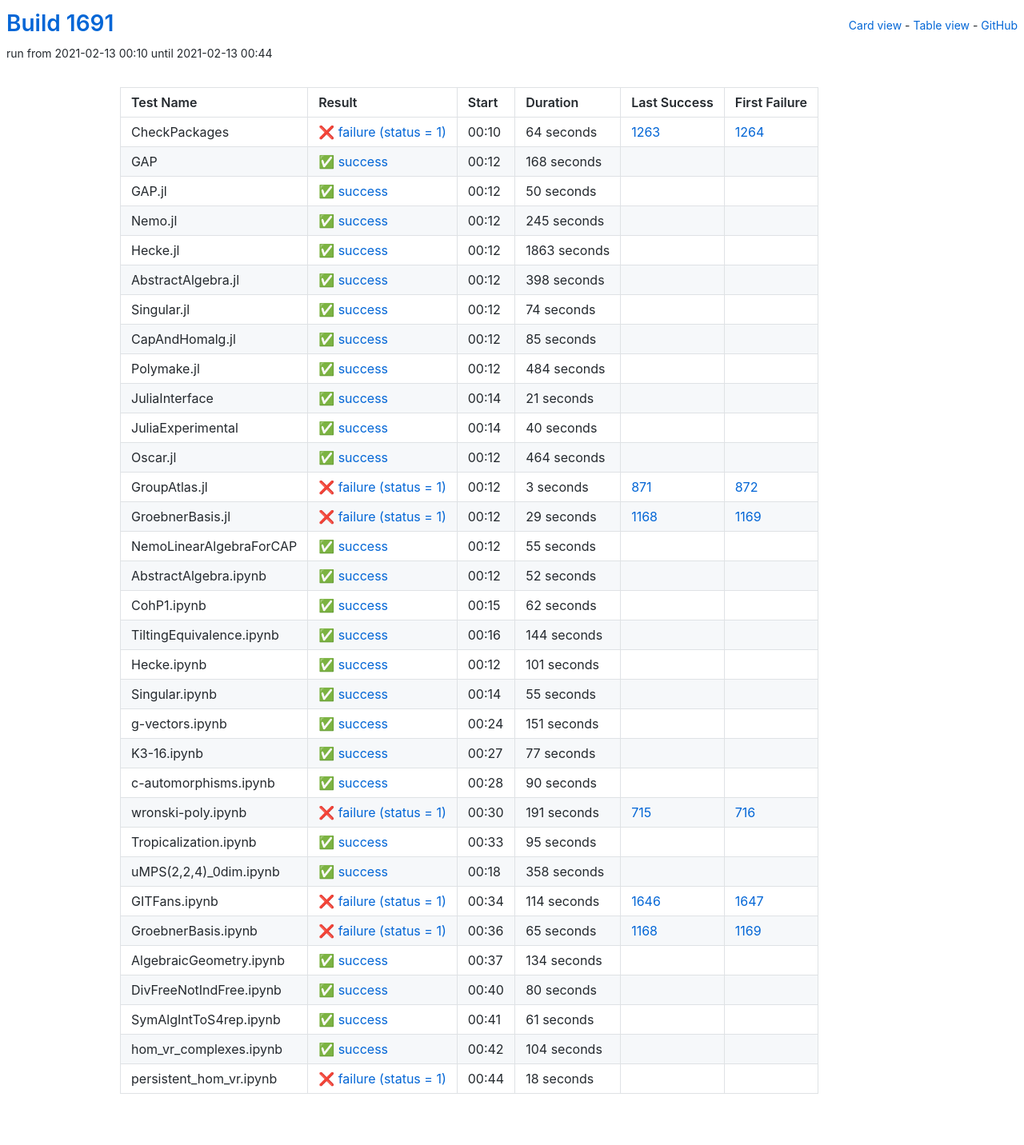
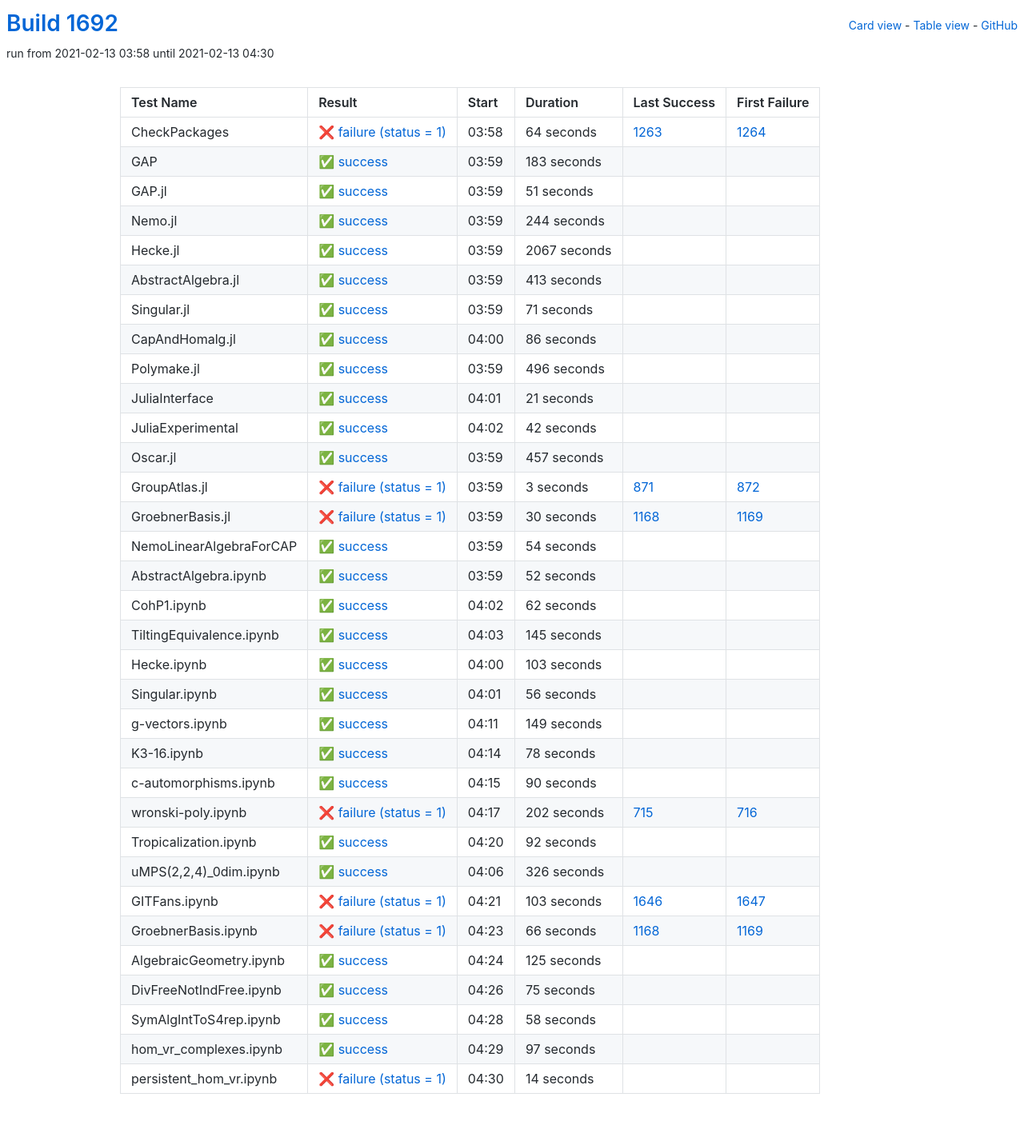
Before and after one commit to oscar-system/oscar-ci-status-stable, a Jekyll site: the page built from table.html, in a window 1280 px wide. Shown: the whole page at 80% size. Built offline with Jekyll 4.4.1, drawn with Linux system fonts in a browser that asks for light colours.

Commit message:
Build #1692

```diff
--- a/_data/ci.yml
+++ b/_data/ci.yml
@@ -1,6 +1,6 @@
 ---
-build: 1691
-build_url: https://oscarci.mathematik.uni-kl.de/job/oscar-stable/1691/
+build: 1692
+build_url: https://oscarci.mathematik.uni-kl.de/job/oscar-stable/1692/
 job: oscar-stable
 organization: oscar-system
 repo: oscar-ci-status-stable
@@ -8,8 +8,8 @@ repourl: https://github.com/oscar-system/oscar-ci-status-stable
 tests:
 - name: CheckPackages
   id: checkpackages
-  log: https://oscarci.mathematik.uni-kl.de/job/oscar-stable/1691/artifact/logs/build-1691/CheckPackages.log
-  start: 2021-02-13 00:10
+  log: https://oscarci.mathematik.uni-kl.de/job/oscar-stable/1692/artifact/logs/build-1692/CheckPackages.log
+  start: 2021-02-13 03:58
   success: false
   exitcode: 1
   status: failure
@@ -20,104 +20,104 @@ tests:
   first_failure_url: https://oscarci.mathematik.uni-kl.de/job/oscar-stable/1264/
 - name: GAP
   id: gap
-  log: https://oscarci.mathematik.uni-kl.de/job/oscar-stable/1691/artifact/logs/build-1691/GAP.log
-  start: 2021-02-13 00:12
+  log: https://oscarci.mathematik.uni-kl.de/job/oscar-stable/1692/artifact/logs/build-1692/GAP.log
+  start: 2021-02-13 03:59
   success: true
   exitcode: 0
   status: success
-  duration: 168
+  duration: 183
   last_success: false
   last_success_url:
   first_failure: false
   first_failure_url:
 - name: GAP.jl
   id: gap-jl
-  log: https://oscarci.mathematik.uni-kl.de/job/oscar-stable/1691/artifact/logs/build-1691/GAP.jl.log
-  start: 2021-02-13 00:12
+  log: https://oscarci.mathematik.uni-kl.de/job/oscar-stable/1692/artifact/logs/build-1692/GAP.jl.log
+  start: 2021-02-13 03:59
   success: true
   exitcode: 0
   status: success
-  duration: 50
+  duration: 51
   last_success: false
   last_success_url:
   first_failure: false
   first_failure_url:
 - name: Nemo.jl
   id: nemo-jl
-  log: https://oscarci.mathematik.uni-kl.de/job/oscar-stable/1691/artifact/logs/build-1691/Nemo.jl.log
-  start: 2021-02-13 00:12
+  log: https://oscarci.mathematik.uni-kl.de/job/oscar-stable/1692/artifact/logs/build-1692/Nemo.jl.log
+  start: 2021-02-13 03:59
   success: true
   exitcode: 0
   status: success
-  duration: 245
+  duration: 244
   last_success: false
   last_success_url:
   first_failure: false
   first_failure_url:
 - name: Hecke.jl
   id: hecke-jl
-  log: https://oscarci.mathematik.uni-kl.de/job/oscar-stable/1691/artifact/logs/build-1691/Hecke.jl.log
-  start: 2021-02-13 00:12
+  log: https://oscarci.mathematik.uni-kl.de/job/oscar-stable/1692/artifact/logs/build-1692/Hecke.jl.log
+  start: 2021-02-13 03:59
   success: true
   exitcode: 0
   status: success
-  duration: 1863
+  duration: 2067
   last_success: false
   last_success_url:
   first_failure: false
   first_failure_url:
 - name: AbstractAlgebra.jl
   id: abstractalgebra-jl
-  log: https://oscarci.mathematik.uni-kl.de/job/oscar-stable/1691/artifact/logs/build-1691/AbstractAlgebra.jl.log
-  start: 2021-02-13 00:12
+  log: https://oscarci.mathematik.uni-kl.de/job/oscar-stable/1692/artifact/logs/build-1692/AbstractAlgebra.jl.log
+  start: 2021-02-13 03:59
   success: true
   exitcode: 0
   status: success
-  duration: 398
+  duration: 413
   last_success: false
   last_success_url:
   first_failure: false
   first_failure_url:
 - name: Singular.jl
   id: singular-jl
-  log: https://oscarci.mathematik.uni-kl.de/job/oscar-stable/1691/artifact/logs/build-1691/Singular.jl.log
-  start: 2021-02-13 00:12
+  log: https://oscarci.mathematik.uni-kl.de/job/oscar-stable/1692/artifact/logs/build-1692/Singular.jl.log
+  start: 2021-02-13 03:59
   success: true
   exitcode: 0
   status: success
-  duration: 74
+  duration: 71
   last_success: false
   last_success_url:
   first_failure: false
   first_failure_url:
 - name: CapAndHomalg.jl
   id: capandhomalg-jl
-  log: https://oscarci.mathematik.uni-kl.de/job/oscar-stable/1691/artifact/logs/build-1691/CapAndHomalg.jl.log
-  start: 2021-02-13 00:12
+  log: https://oscarci.mathematik.uni-kl.de/job/oscar-stable/1692/artifact/logs/build-1692/CapAndHomalg.jl.log
+  start: 2021-02-13 04:00
   success: true
   exitcode: 0
   status: success
-  duration: 85
+  duration: 86
   last_success: false
   last_success_url:
   first_failure: false
   first_failure_url:
 - name: Polymake.jl
   id: polymake-jl
-  log: https://oscarci.mathematik.uni-kl.de/job/oscar-stable/1691/artifact/logs/build-1691/Polymake.jl.log
-  start: 2021-02-13 00:12
+  log: https://oscarci.mathematik.uni-kl.de/job/oscar-stable/1692/artifact/logs/build-1692/Polymake.jl.log
+  start: 2021-02-13 03:59
   success: true
   exitcode: 0
   status: success
-  duration: 484
+  duration: 496
   last_success: false
   last_success_url:
   first_failure: false
   first_failure_url:
 - name: JuliaInterface
   id: juliainterface
-  log: https://oscarci.mathematik.uni-kl.de/job/oscar-stable/1691/artifact/logs/build-1691/JuliaInterface.log
-  start: 2021-02-13 00:14
+  log: https://oscarci.mathematik.uni-kl.de/job/oscar-stable/1692/artifact/logs/build-1692/JuliaInterface.log
+  start: 2021-02-13 04:01
   success: true
   exitcode: 0
   status: success
@@ -128,32 +128,32 @@ tests:
   first_failure_url:
 - name: JuliaExperimental
   id: juliaexperimental
-  log: https://oscarci.mathematik.uni-kl.de/job/oscar-stable/1691/artifact/logs/build-1691/JuliaExperimental.log
-  start: 2021-02-13 00:14
+  log: https://oscarci.mathematik.uni-kl.de/job/oscar-stable/1692/artifact/logs/build-1692/JuliaExperimental.log
+  start: 2021-02-13 04:02
   success: true
   exitcode: 0
   status: success
-  duration: 40
+  duration: 42
   last_success: false
   last_success_url:
   first_failure: false
   first_failure_url:
 - name: Oscar.jl
   id: oscar-jl
-  log: https://oscarci.mathematik.uni-kl.de/job/oscar-stable/1691/artifact/logs/build-1691/Oscar.jl.log
-  start: 2021-02-13 00:12
+  log: https://oscarci.mathematik.uni-kl.de/job/oscar-stable/1692/artifact/logs/build-1692/Oscar.jl.log
+  start: 2021-02-13 03:59
   success: true
   exitcode: 0
   status: success
-  duration: 464
+  duration: 457
   last_success: false
   last_success_url:
   first_failure: false
   first_failure_url:
 - name: GroupAtlas.jl
   id: groupatlas-jl
-  log: https://oscarci.mathematik.uni-kl.de/job/oscar-stable/1691/artifact/logs/build-1691/GroupAtlas.jl.log
-  start: 2021-02-13 00:12
+  log: https://oscarci.mathematik.uni-kl.de/job/oscar-stable/1692/artifact/logs/build-1692/GroupAtlas.jl.log
+  start: 2021-02-13 03:59
   success: false
   exitcode: 1
   status: failure
@@ -164,32 +164,32 @@ tests:
   first_failure_url: https://oscarci.mathematik.uni-kl.de/job/oscar-stable/872/
 - name: GroebnerBasis.jl
   id: groebnerbasis-jl
-  log: https://oscarci.mathematik.uni-kl.de/job/oscar-stable/1691/artifact/logs/build-1691/GroebnerBasis.jl.log
-  start: 2021-02-13 00:12
+  log: https://oscarci.mathematik.uni-kl.de/job/oscar-stable/1692/artifact/logs/build-1692/GroebnerBasis.jl.log
+  start: 2021-02-13 03:59
   success: false
   exitcode: 1
   status: failure
-  duration: 29
+  duration: 30
   last_success: 1168
   last_success_url: https://oscarci.mathematik.uni-kl.de/job/oscar-stable/1168/
   first_failure: 1169
   first_failure_url: https://oscarci.mathematik.uni-kl.de/job/oscar-stable/1169/
 - name: NemoLinearAlgebraForCAP
   id: nemolinearalgebraforcap
-  log: https://oscarci.mathematik.uni-kl.de/job/oscar-stable/1691/artifact/logs/build-1691/NemoLinearAlgebraForCAP.log
-  start: 2021-02-13 00:12
+  log: https://oscarci.mathematik.uni-kl.de/job/oscar-stable/1692/artifact/logs/build-1692/NemoLinearAlgebraForCAP.log
+  start: 2021-02-13 03:59
   success: true
   exitcode: 0
   status: success
-  duration: 55
+  duration: 54
   last_success: false
   last_success_url:
   first_failure: false
   first_failure_url:
 - name: AbstractAlgebra.ipynb
   id: abstractalgebra-ipynb
-  log: https://oscarci.mathematik.uni-kl.de/job/oscar-stable/1691/artifact/logs/build-1691/AbstractAlgebra.ipynb.log
-  start: 2021-02-13 00:12
+  log: https://oscarci.mathematik.uni-kl.de/job/oscar-stable/1692/artifact/logs/build-1692/AbstractAlgebra.ipynb.log
+  start: 2021-02-13 03:59
   success: true
   exitcode: 0
   status: success
@@ -200,8 +200,8 @@ tests:
   first_failure_url:
 - name: CohP1.ipynb
   id: cohp1-ipynb
-  log: https://oscarci.mathematik.uni-kl.de/job/oscar-stable/1691/artifact/logs/build-1691/CohP1.ipynb.log
-  start: 2021-02-13 00:15
+  log: https://oscarci.mathematik.uni-kl.de/job/oscar-stable/1692/artifact/logs/build-1692/CohP1.ipynb.log
+  start: 2021-02-13 04:02
   success: true
   exitcode: 0
   status: success
@@ -212,68 +212,68 @@ tests:
   first_failure_url:
 - name: TiltingEquivalence.ipynb
   id: tiltingequivalence-ipynb
-  log: https://oscarci.mathematik.uni-kl.de/job/oscar-stable/1691/artifact/logs/build-1691/TiltingEquivalence.ipynb.log
-  start: 2021-02-13 00:16
+  log: https://oscarci.mathematik.uni-kl.de/job/oscar-stable/1692/artifact/logs/build-1692/TiltingEquivalence.ipynb.log
+  start: 2021-02-13 04:03
   success: true
   exitcode: 0
   status: success
-  duration: 144
+  duration: 145
   last_success: false
   last_success_url:
   first_failure: false
   first_failure_url:
 - name: Hecke.ipynb
   id: hecke-ipynb
-  log: https://oscarci.mathematik.uni-kl.de/job/oscar-stable/1691/artifact/logs/build-1691/Hecke.ipynb.log
-  start: 2021-02-13 00:12
+  log: https://oscarci.mathematik.uni-kl.de/job/oscar-stable/1692/artifact/logs/build-1692/Hecke.ipynb.log
+  start: 2021-02-13 04:00
   success: true
   exitcode: 0
   status: success
-  duration: 101
+  duration: 103
   last_success: false
   last_success_url:
   first_failure: false
   first_failure_url:
 - name: Singular.ipynb
   id: singular-ipynb
-  log: https://oscarci.mathematik.uni-kl.de/job/oscar-stable/1691/artifact/logs/build-1691/Singular.ipynb.log
-  start: 2021-02-13 00:14
+  log: https://oscarci.mathematik.uni-kl.de/job/oscar-stable/1692/artifact/logs/build-1692/Singular.ipynb.log
+  start: 2021-02-13 04:01
   success: true
   exitcode: 0
   status: success
-  duration: 55
+  duration: 56
   last_success: false
   last_success_url:
   first_failure: false
   first_failure_url:
 - name: g-vectors.ipynb
   id: g-vectors-ipynb
-  log: https://oscarci.mathematik.uni-kl.de/job/oscar-stable/1691/artifact/logs/build-1691/g-vectors.ipynb.log
-  start: 2021-02-13 00:24
+  log: https://oscarci.mathematik.uni-kl.de/job/oscar-stable/1692/artifact/logs/build-1692/g-vectors.ipynb.log
+  start: 2021-02-13 04:11
   success: true
   exitcode: 0
   status: success
-  duration: 151
+  duration: 149
   last_success: false
   last_success_url:
   first_failure: false
   first_failure_url:
 - name: K3-16.ipynb
   id: k3-16-ipynb
-  log: https://oscarci.mathematik.uni-kl.de/job/oscar-stable/1691/artifact/logs/build-1691/K3-16.ipynb.log
-  start: 2021-02-13 00:27
+  log: https://oscarci.mathematik.uni-kl.de/job/oscar-stable/1692/artifact/logs/build-1692/K3-16.ipynb.log
+  start: 2021-02-13 04:14
   success: true
   exitcode: 0
   status: success
-  duration: 77
+  duration: 78
   last_success: false
   last_success_url:
   first_failure: false
   first_failure_url:
 - name: c-automorphisms.ipynb
   id: c-automorphisms-ipynb
-  log: https://oscarci.mathematik.uni-kl.de/job/oscar-stable/1691/artifact/logs/build-1691/c-automorphisms.ipynb.log
-  start: 2021-02-13 00:28
+  log: https://oscarci.mathematik.uni-kl.de/job/oscar-stable/1692/artifact/logs/build-1692/c-automorphisms.ipynb.log
+  start: 2021-02-13 04:15
   success: true
   exitcode: 0
   status: success
@@ -284,120 +284,120 @@ tests:
   first_failure_url:
 - name: wronski-poly.ipynb
   id: wronski-poly-ipynb
-  log: https://oscarci.mathematik.uni-kl.de/job/oscar-stable/1691/artifact/logs/build-1691/wronski-poly.ipynb.log
-  start: 2021-02-13 00:30
+  log: https://oscarci.mathematik.uni-kl.de/job/oscar-stable/1692/artifact/logs/build-1692/wronski-poly.ipynb.log
+  start: 2021-02-13 04:17
   success: false
   exitcode: 1
   status: failure
-  duration: 191
+  duration: 202
   last_success: 715
   last_success_url: https://oscarci.mathematik.uni-kl.de/job/oscar-stable/715/
   first_failure: 716
   first_failure_url: https://oscarci.mathematik.uni-kl.de/job/oscar-stable/716/
 - name: Tropicalization.ipynb
   id: tropicalization-ipynb
-  log: https://oscarci.mathematik.uni-kl.de/job/oscar-stable/1691/artifact/logs/build-1691/Tropicalization.ipynb.log
-  start: 2021-02-13 00:33
+  log: https://oscarci.mathematik.uni-kl.de/job/oscar-stable/1692/artifact/logs/build-1692/Tropicalization.ipynb.log
+  start: 2021-02-13 04:20
   success: true
   exitcode: 0
   status: success
-  duration: 95
+  duration: 92
   last_success: false
   last_success_url:
   first_failure: false
   first_failure_url:
 - name: uMPS(2,2,4)_0dim.ipynb
   id: umps-2-2-4-0dim-ipynb
-  log: https://oscarci.mathematik.uni-kl.de/job/oscar-stable/1691/artifact/logs/build-1691/uMPS-2-2-4-_0dim.ipynb.log
-  start: 2021-02-13 00:18
+  log: https://oscarci.mathematik.uni-kl.de/job/oscar-stable/1692/artifact/logs/build-1692/uMPS-2-2-4-_0dim.ipynb.log
+  start: 2021-02-13 04:06
   success: true
   exitcode: 0
   status: success
-  duration: 358
+  duration: 326
   last_success: false
   last_success_url:
   first_failure: false
   first_failure_url:
 - name: GITFans.ipynb
   id: gitfans-ipynb
-  log: https://oscarci.mathematik.uni-kl.de/job/oscar-stable/1691/artifact/logs/build-1691/GITFans.ipynb.log
-  start: 2021-02-13 00:34
+  log: https://oscarci.mathematik.uni-kl.de/job/oscar-stable/1692/artifact/logs/build-1692/GITFans.ipynb.log
+  start: 2021-02-13 04:21
   success: false
   exitcode: 1
   status: failure
-  duration: 114
+  duration: 103
   last_success: 1646
   last_success_url: https://oscarci.mathematik.uni-kl.de/job/oscar-stable/1646/
   first_failure: 1647
   first_failure_url: https://oscarci.mathematik.uni-kl.de/job/oscar-stable/1647/
 - name: GroebnerBasis.ipynb
   id: groebnerbasis-ipynb
-  log: https://oscarci.mathematik.uni-kl.de/job/oscar-stable/1691/artifact/logs/build-1691/GroebnerBasis.ipynb.log
-  start: 2021-02-13 00:36
+  log: https://oscarci.mathematik.uni-kl.de/job/oscar-stable/1692/artifact/logs/build-1692/GroebnerBasis.ipynb.log
+  start: 2021-02-13 04:23
   success: false
   exitcode: 1
   status: failure
-  duration: 65
+  duration: 66
   last_success: 1168
   last_success_url: https://oscarci.mathematik.uni-kl.de/job/oscar-stable/1168/
   first_failure: 1169
   first_failure_url: https://oscarci.mathematik.uni-kl.de/job/oscar-stable/1169/
 - name: AlgebraicGeometry.ipynb
   id: algebraicgeometry-ipynb
-  log: https://oscarci.mathematik.uni-kl.de/job/oscar-stable/1691/artifact/logs/build-1691/AlgebraicGeometry.ipynb.log
-  start: 2021-02-13 00:37
+  log: https://oscarci.mathematik.uni-kl.de/job/oscar-stable/1692/artifact/logs/build-1692/AlgebraicGeometry.ipynb.log
+  start: 2021-02-13 04:24
   success: true
   exitcode: 0
   status: success
-  duration: 134
+  duration: 125
   last_success: false
   last_success_url:
   first_failure: false
   first_failure_url:
 - name: DivFreeNotIndFree.ipynb
   id: divfreenotindfree-ipynb
-  log: https://oscarci.mathematik.uni-kl.de/job/oscar-stable/1691/artifact/logs/build-1691/DivFreeNotIndFree.ipynb.log
-  start: 2021-02-13 00:40
+  log: https://oscarci.mathematik.uni-kl.de/job/oscar-stable/1692/artifact/logs/build-1692/DivFreeNotIndFree.ipynb.log
+  start: 2021-02-13 04:26
   success: true
   exitcode: 0
   status: success
-  duration: 80
+  duration: 75
   last_success: false
   last_success_url:
   first_failure: false
   first_failure_url:
 - name: SymAlgIntToS4rep.ipynb
   id: symalginttos4rep-ipynb
-  log: https://oscarci.mathematik.uni-kl.de/job/oscar-stable/1691/artifact/logs/build-1691/SymAlgIntToS4rep.ipynb.log
-  start: 2021-02-13 00:41
+  log: https://oscarci.mathematik.uni-kl.de/job/oscar-stable/1692/artifact/logs/build-1692/SymAlgIntToS4rep.ipynb.log
+  start: 2021-02-13 04:28
   success: true
   exitcode: 0
   status: success
-  duration: 61
+  duration: 58
   last_success: false
   last_success_url:
   first_failure: false
   first_failure_url:
 - name: hom_vr_complexes.ipynb
   id: hom-vr-complexes-ipynb
-  log: https://oscarci.mathematik.uni-kl.de/job/oscar-stable/1691/artifact/logs/build-1691/hom_vr_complexes.ipynb.log
-  start: 2021-02-13 00:42
+  log: https://oscarci.mathematik.uni-kl.de/job/oscar-stable/1692/artifact/logs/build-1692/hom_vr_complexes.ipynb.log
+  start: 2021-02-13 04:29
   success: true
   exitcode: 0
   status: success
-  duration: 104
+  duration: 97
   last_success: false
   last_success_url:
   first_failure: false
   first_failure_url:
 - name: persistent_hom_vr.ipynb
   id: persistent-hom-vr-ipynb
-  log: https://oscarci.mathematik.uni-kl.de/job/oscar-stable/1691/artifact/logs/build-1691/persistent_hom_vr.ipynb.log
-  start: 2021-02-13 00:44
+  log: https://oscarci.mathematik.uni-kl.de/job/oscar-stable/1692/artifact/logs/build-1692/persistent_hom_vr.ipynb.log
+  start: 2021-02-13 04:30
   success: false
   exitcode: 1
   status: failure
-  duration: 18
+  duration: 14
   last_success: false
   last_success_url:
   first_failure: false
```
Also changed, not shown: README.md.
